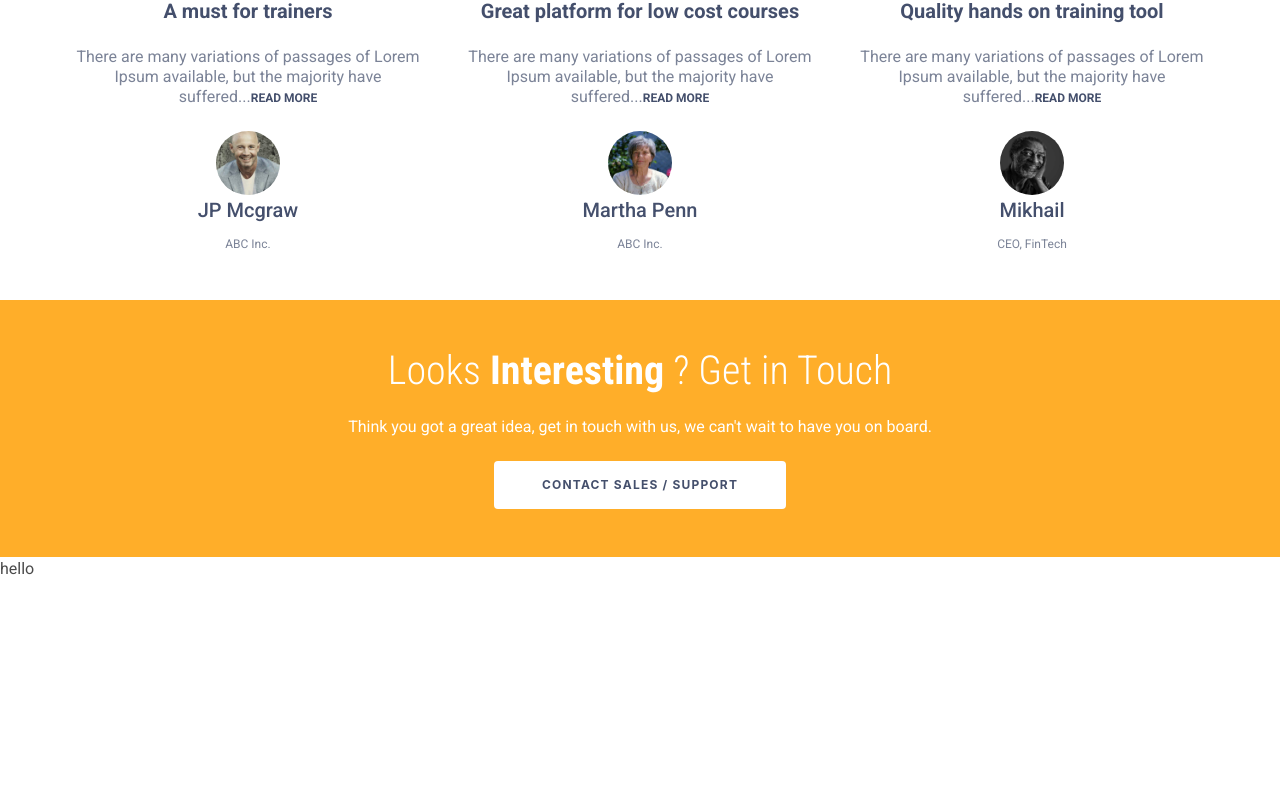
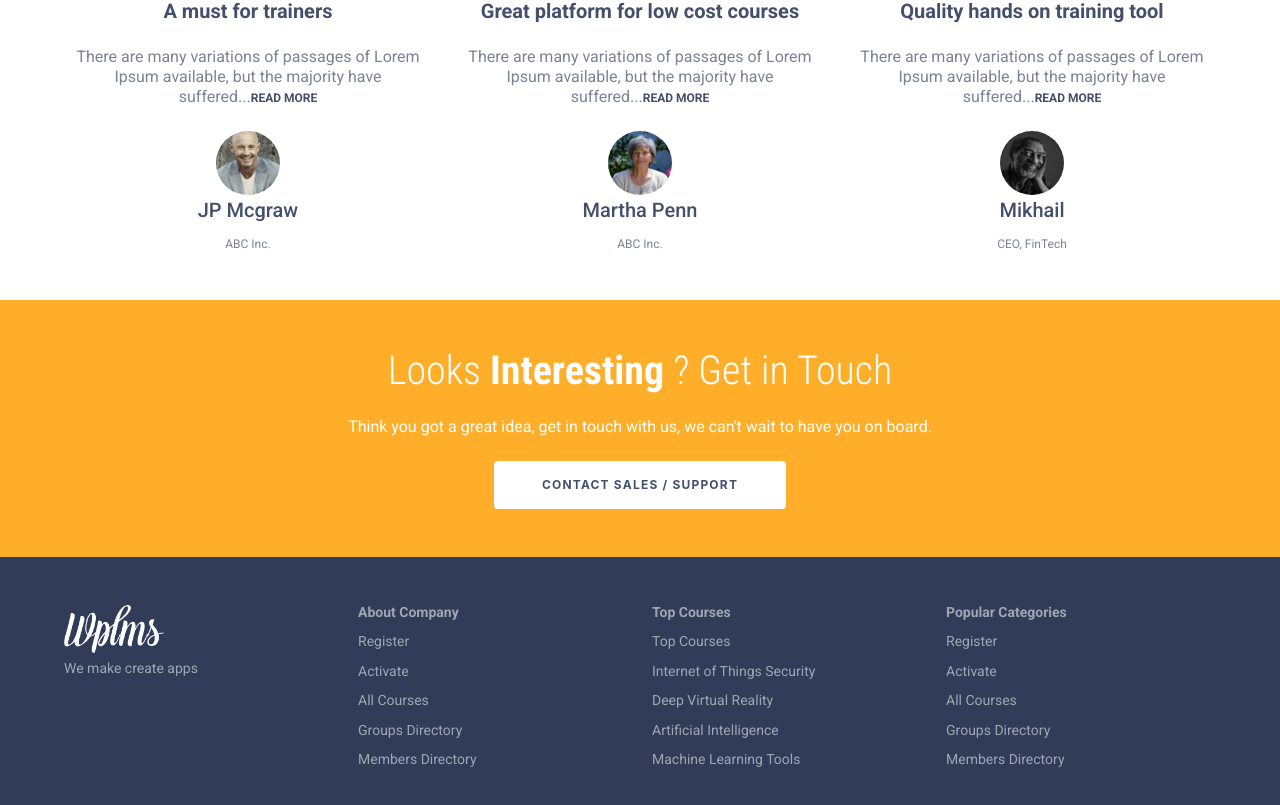
Before and after one commit to Mohitbains/App-for-eLearning, a Next.js app: page / in a window 1280 px wide. Shown: the part 3622-4427 px from the top of the page. Before the commit the page ends 4203 px from the top, so only its background shows below. Built offline with nearby package versions, Linux system fonts and the light colour scheme.

Commit message:
footer addeed

```diff
--- a/src/components/Layout.js
+++ b/src/components/Layout.js
@@ -1,16 +1,11 @@
-import styled from 'styled-components';
 import Header from './global/Header';
 import Footer from './global/Footer';
-
-const Container = styled.div`
-  min-height: 70vh;
-`;
 
 const Layout = ({ children }) => {
   return (
     <div>
       <Header />
-      <Container>{children}</Container>
+      {children}
       <Footer />
     </div>
   );
--- /dev/null
+++ b/src/components/atoms/FooterItem.js
@@ -0,0 +1,51 @@
+import React from 'react';
+
+import Image from 'next/image';
+
+const FooterItem = ({ footer }) => {
+  return (
+    <div className="column is-3">
+      <div className="block-content has-text-left">
+        {footer.image && (
+          <div className="block-title is-relative">
+            <figure className="image">
+              <Image
+                src={footer.image}
+                alt="logo"
+                layout="fixed"
+                height={48}
+                width={100}
+              />
+            </figure>
+          </div>
+        )}
+        {footer.title && (
+          <div className="block-title is-relative">
+            <h4 className=" footerColer title  fontSizeSmall has-text-weight-semibold  is-spaced">
+              {footer.title}
+            </h4>
+          </div>
+        )}
+        <div className="category">
+          {footer?.navItems?.map((item) => (
+            <div key={item.id}>
+              {item.href ? (
+                <a className="">
+                  <p className=" is-relative pt-3 footerColer has-text-weight-normal  subtitle fontSizeSmall">
+                    {item.name}
+                  </p>
+                </a>
+              ) : (
+                <p className=" is-relative footerColer has-text-weight-normal subtitle fontSizeSmall">
+                  {item.name}
+                </p>
+              )}
+            </div>
+          ))}
+        </div>
+      </div>
+    </div>
+  );
+};
+
+export default FooterItem;
--- a/src/components/global/Footer.js
+++ b/src/components/global/Footer.js
@@ -1,9 +1,56 @@
 import React from 'react';
+import FooterItem from '../atoms/FooterItem';
 
+const items = [
+  {
+    id: 1,
+    image: '/images/logo.png',
+    navItems: [{ id: 1, name: 'We make create apps' }],
+  },
+  {
+    id: 2,
+    title: 'About Company',
+    navItems: [
+      { id: 1, name: 'Register', href: '/' },
+      { id: 2, name: 'Activate', href: '/' },
+      { id: 3, name: 'All Courses', href: '/' },
+      { id: 4, name: 'Groups Directory', href: '/' },
+      { id: 5, name: 'Members Directory', href: '/' },
+    ],
+  },
+  {
+    id: 3,
+    title: 'Top Courses',
+    navItems: [
+      { id: 1, name: 'Top Courses', href: '/' },
+      { id: 2, name: 'Internet of Things Security', href: '/' },
+      { id: 3, name: 'Deep Virtual Reality', href: '/' },
+      { id: 4, name: 'Artificial Intelligence', href: '/' },
+      { id: 5, name: 'Machine Learning Tools', href: '/' },
+    ],
+  },
+  {
+    id: 4,
+    title: 'Popular Categories',
+    navItems: [
+      { id: 1, name: 'Register', href: '/' },
+      { id: 2, name: 'Activate', href: '/' },
+      { id: 3, name: 'All Courses', href: '/' },
+      { id: 4, name: 'Groups Directory', href: '/' },
+      { id: 5, name: 'Members Directory', href: '/' },
+    ],
+  },
+];
 const Footer = () => {
   return (
-    <div>
-  <h1>hello</h1>
+    <div className="section backgroundBlue has-text-centered py-6">
+      <div className="container">
+        <div className="columns has-text-centered  is-multiline">
+          {items.map((item) => (
+            <FooterItem key={item.id} footer={item} />
+          ))}
+        </div>
+      </div>
     </div>
   );
 };
--- a/src/components/global/Header.js
+++ b/src/components/global/Header.js
@@ -83,7 +83,7 @@ const Header = () => {
               <figure className="image">
                 <Image
                   src={navbarLogo}
-                  alt="djy"
+                  alt="logo"
                   layout="fixed"
                   height={48}
                   width={100}
--- a/src/utils/theme.js
+++ b/src/utils/theme.js
@@ -33,6 +33,7 @@ const theme = {
   textWhiteLight: '#B8BECC',
   bgLight: '#FAFAFA',
   bgYellow: '#FFAE29',
+  footerColer: 'rgba(255,255,255,0.54)',
 };
 
 export default theme;
@@ -84,6 +85,12 @@ body {
 .bgYellow{
   background-color:${theme.bgYellow};
 }
+.footerColer{
+  color:${theme.footerColer};
+}
+.fontSizeSmall{
+  font-size:${theme.fontSizeSmall};
+}
 `;
 
 export { GlobalStyle };
```
Also changed, not shown: src/components/elements/Heading.js (added, +15 -0 lines), src/pages/design.js (added, +13 -0 lines).
